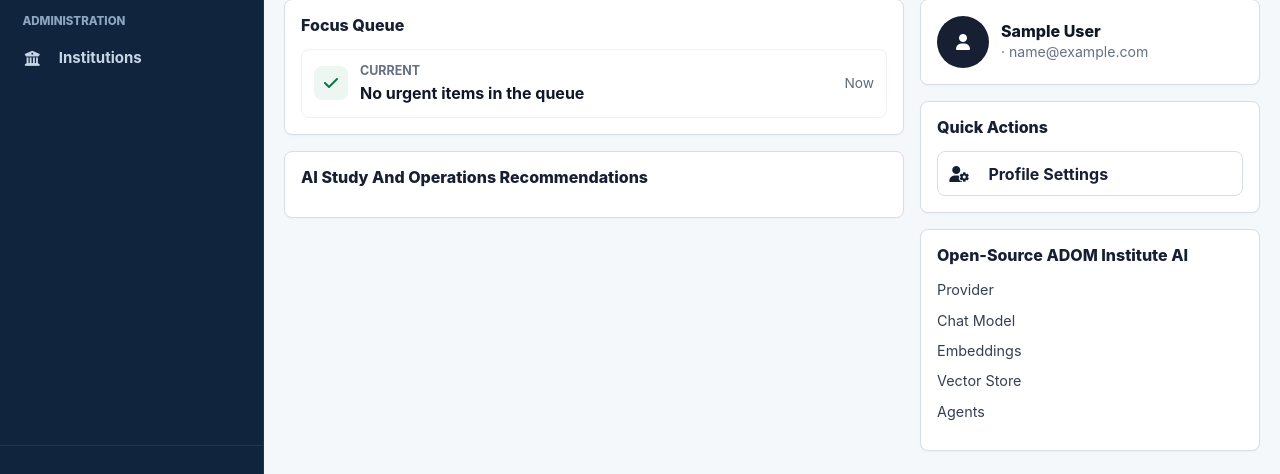
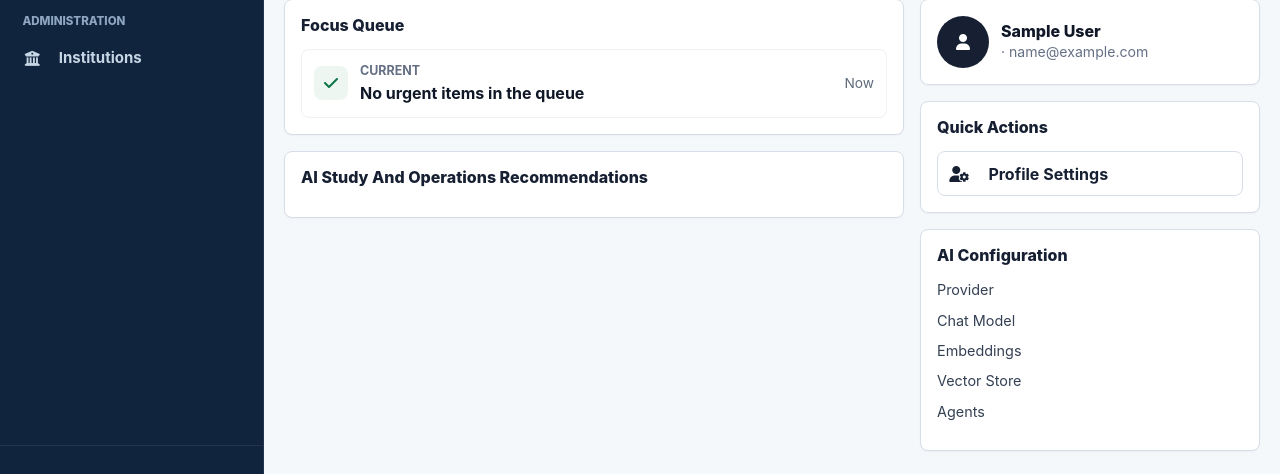
Before and after one commit to rager1904/adom-institute, a Django app: template templates/accounts/dashboard.html in a window 1280 px wide. Shown: the part 325-799 px from the top of the page. Run offline with Django 5.2, Linux system fonts and the light colour scheme; the template is opened without the code that fills it, so the values that code supplies are empty; the visitor is signed in with stand-in values (Sample User, id 1).

Commit message:
Remove AI branding text from dashboard and AI hub
Renamed AI panel title to 'AI Configuration' and AI Hub title to 'AI Hub'.

```diff
--- a/templates/accounts/ai_hub.html
+++ b/templates/accounts/ai_hub.html
@@ -7,7 +7,7 @@
     <div class="dashboard-header">
         <div>
             <div class="dashboard-kicker">ADOM Institute AI</div>
-            <h1 class="dashboard-title">Open-Source AI Hub</h1>
+            <h1 class="dashboard-title">AI Hub</h1>
             <p class="dashboard-subtitle">Model runtime, autonomous agents, and institutional RAG architecture for ADOM Institute.</p>
         </div>
         <div class="status-strip">
--- a/templates/accounts/dashboard.html
+++ b/templates/accounts/dashboard.html
@@ -503,7 +503,7 @@
 
             <section class="panel">
                 <div class="panel-heading">
-                    <h2 class="panel-title">Open-Source ADOM Institute AI</h2>
+                    <h2 class="panel-title">AI Configuration</h2>
                 </div>
                 <div class="ai-grid">
                     <div class="ai-row"><span>Provider</span><strong>{{ dashboard.ai.provider }}</strong></div>
```
